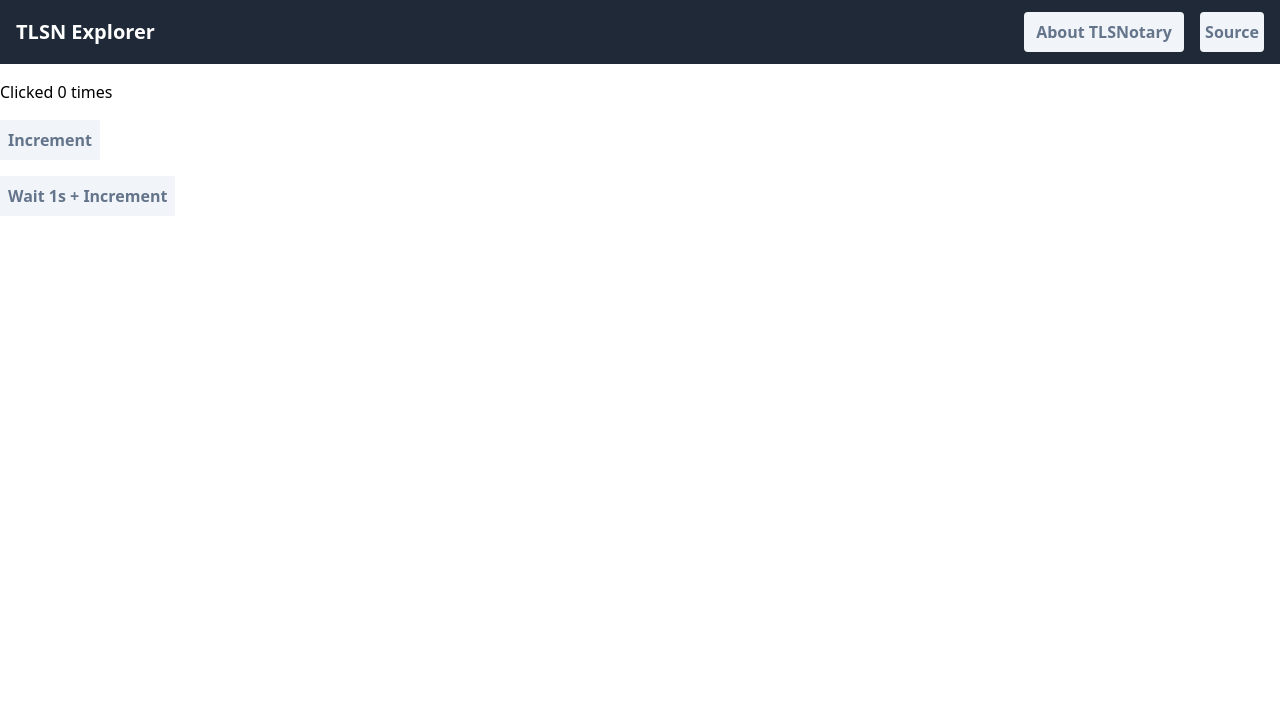
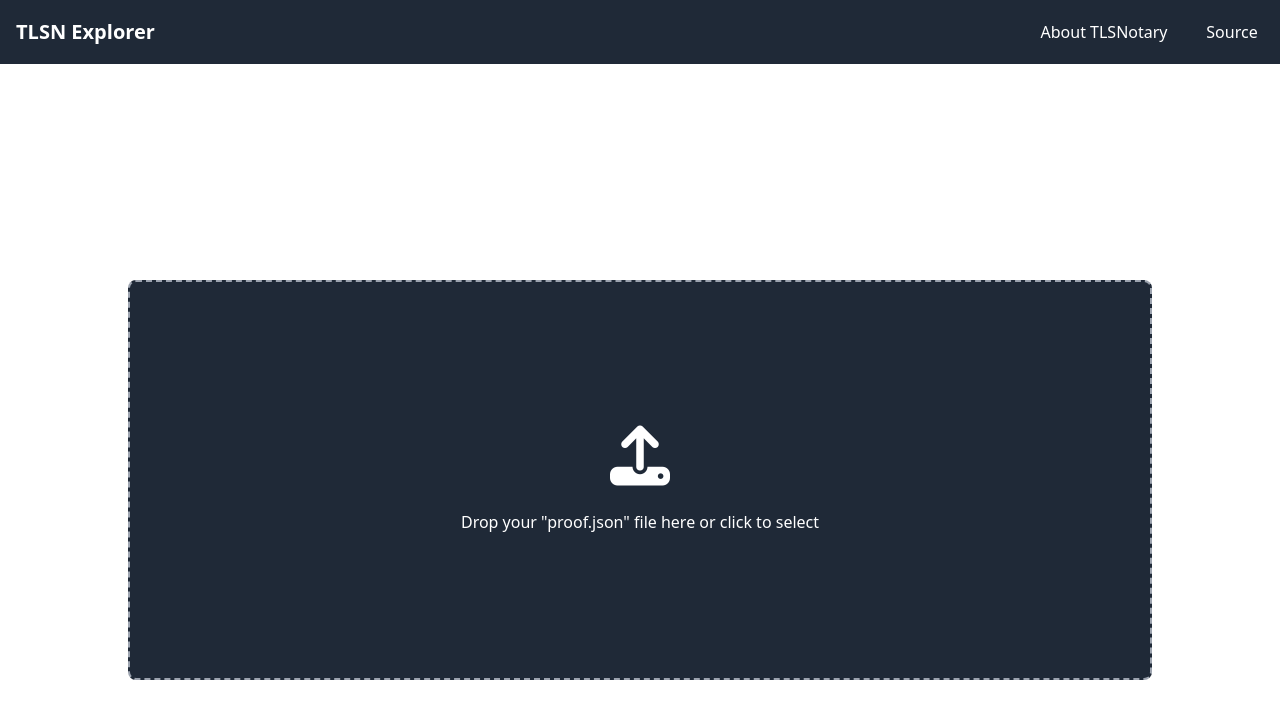
Before and after one commit to tlsnotary/explorer, a React app: page / in a window 1280 px wide. Shown: the top 718 px of the page. Built offline with nearby package versions, Linux system fonts and the light colour scheme.

Commit message:
feat(FileUpload) add file upload component feat(App) add FileDrop component

```diff
--- /dev/null
+++ b/src/components/FileUpload/index.tsx
@@ -0,0 +1,51 @@
+import React, { ReactElement, useCallback } from 'react';
+import { useDispatch } from 'react-redux';
+import { uploadFile } from '../../store/proofupload';
+
+
+export default function FileDrop(): ReactElement {
+  const dispatch = useDispatch();
+
+  const handleFileDrop = useCallback((e: React.DragEvent<HTMLDivElement>) => {
+    e.preventDefault();
+
+    const files = e.dataTransfer.files;
+
+    if (files.length > 0) {
+      dispatch(uploadFile(files[0]));
+    }
+}, [dispatch]);
+
+  const handleFileInput = useCallback((e: React.ChangeEvent<HTMLInputElement>) => {
+    e.preventDefault();
+
+    const files = e.target.files;
+    if (files && files.length > 0) {
+      dispatch(uploadFile(files[0]));
+    }
+  },
+  [dispatch]);
+
+
+return (
+  <div className="flex flex-col items-center justify-center h-screen w-4/5 m-auto ">
+    <label htmlFor="file-upload" className="flex flex-col items-center justify-start h-1/2 w-full">
+    <div
+      className="flex flex-col items-center justify-center w-full h-full border-dashed border-gray-400 rounded-lg border-2 cursor-pointer bg-gray-800"
+      onDrop={handleFileDrop}
+      onDragOver={(e) => e.preventDefault()}
+    >
+     <i className="text-white fa-solid fa-upload text-6xl"></i>
+     <br></br>
+     <p className='font-bold font-medium text-white'>Drop your "proof.json" file here or click to select</p>
+     </div>
+     <input
+     id="file-upload"
+     type="file"
+     onChange={handleFileInput}
+     accept=".json"
+     className="w-full h-full hidden" />
+    </label>
+  </div>
+  )
+}
--- a/src/pages/App/index.tsx
+++ b/src/pages/App/index.tsx
@@ -4,7 +4,7 @@ import Button from '../../components/Button';
 import Header from '../../components/Header';
 import { useDispatch } from 'react-redux';
 import { asyncIncrementCounter, incrementCounter, useCounter, useLoading } from '../../store/counter';
-
+import FileDrop from '../../components/FileUpload';
 
 export default function App(): ReactElement {
   const dispatch = useDispatch();
@@ -14,13 +14,14 @@ export default function App(): ReactElement {
   return (
     <div className="app flex flex-col gap-4">
       <Header />
-      {`Clicked ${counter} times`}
+      {/* {`Clicked ${counter} times`}
       <Button className="w-fit" onClick={() => dispatch(incrementCounter())}>
         Increment
       </Button>
       <Button className="w-fit" onClick={() => dispatch(asyncIncrementCounter(1000))} loading={loading}>
         Wait 1s + Increment
-      </Button>
+      </Button> */}
+      <FileDrop />
     </div>
   );
 }
--- a/src/store/index.ts
+++ b/src/store/index.ts
@@ -2,9 +2,11 @@ import { applyMiddleware, combineReducers, createStore } from 'redux';
 import thunk from 'redux-thunk';
 import { createLogger } from 'redux-logger';
 import counter from './counter';
+import proofUpload from './proofupload';
 
 const rootReducer = combineReducers({
   counter,
+  proofUpload
 });
 
 export type AppRootState = ReturnType<typeof rootReducer>;
--- /dev/null
+++ b/src/store/proofupload.ts
@@ -0,0 +1,42 @@
+
+
+export enum ActionType {
+  AddFile = 'proofupload/addFile'
+}
+
+export const uploadFile = (file: File) => ({
+  type: ActionType.AddFile,
+  payload: file
+})
+
+export type Action<payload = any> = {
+  type: ActionType;
+  payload: payload;
+  error?: boolean;
+  meta?: any;
+};
+
+type State = {
+  jsonFiles: File[];
+}
+
+const initState: State = {
+  jsonFiles: []
+}
+
+function handleFile(state: State, action: Action): State {
+  return {
+    ...state,
+    jsonFiles: [...state.jsonFiles, action.payload]
+  }
+}
+
+
+export default function proofUpload(state = initState, action: Action): State {
+  switch (action.type) {
+    case ActionType.AddFile:
+      return handleFile(state, action);
+    default:
+      return state;
+  }
+}
```
